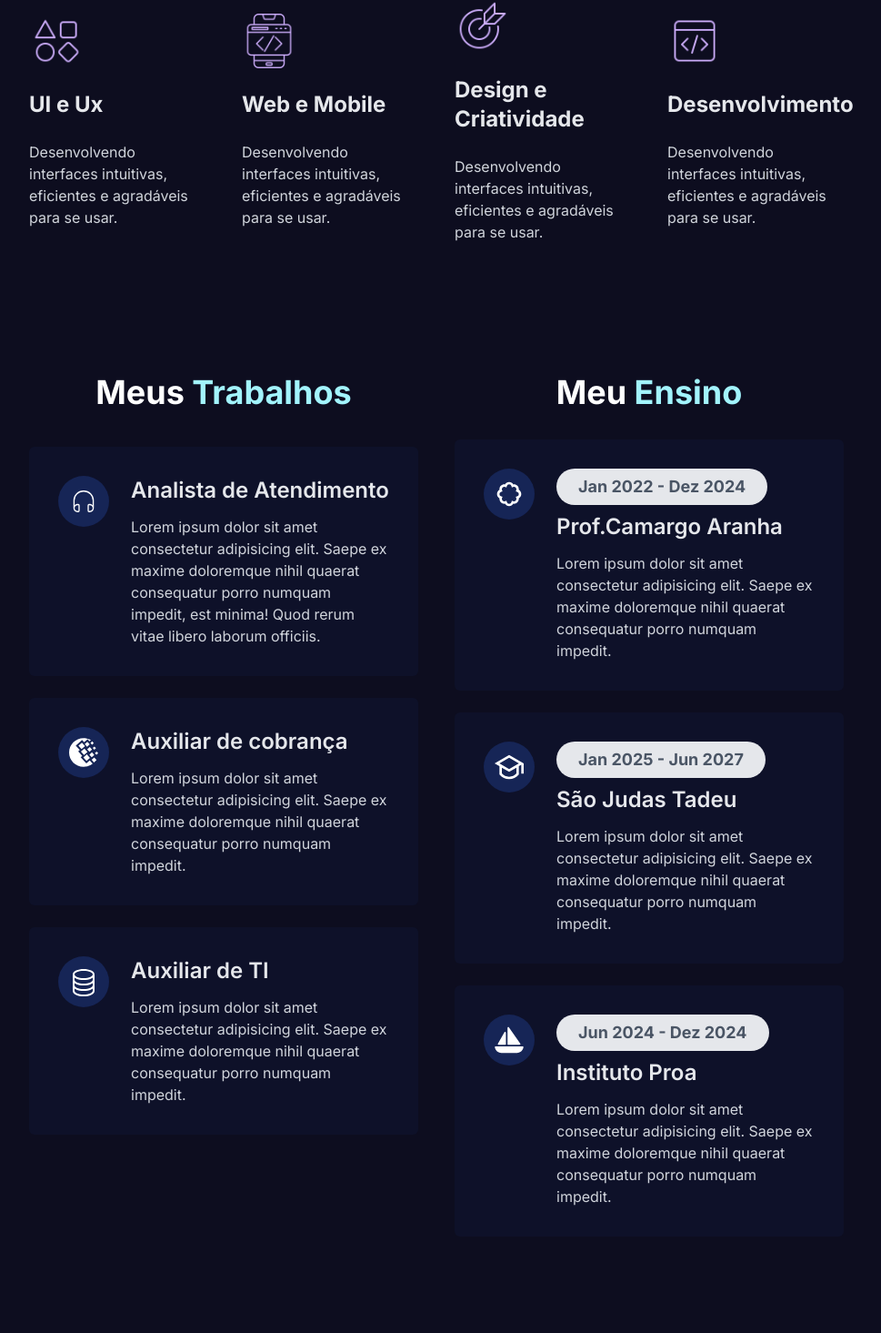
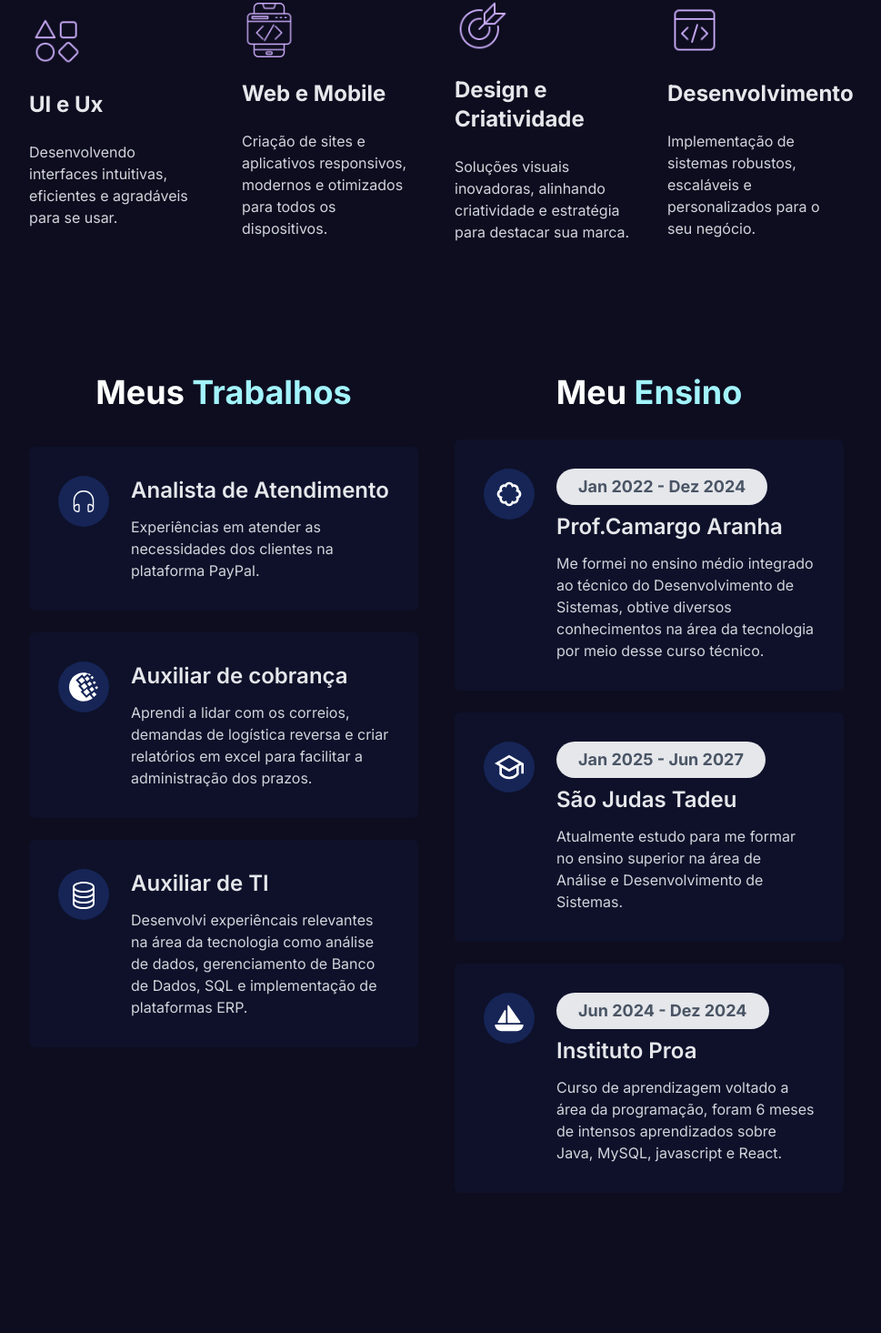
Before and after one commit to Cai0Sant0/PortfolioNext, a Next.js app: page / in a window 1280 px wide. Shown: the part 1089-2554 px from the top of the page at 91% size, without its empty margins (160-1129 px from the left). Built offline with nearby package versions, Linux system fonts and the light colour scheme.

Commit message:
textos concertados

```diff
--- a/components/Home/Resume/Resume.tsx
+++ b/components/Home/Resume/Resume.tsx
@@ -21,17 +21,17 @@ const Resume = () => {
             <ResumeCard
               Icon={CiHeadphones}
               role="Analista de Atendimento"
-              desc=" Lorem ipsum dolor sit amet consectetur adipisicing elit. Saepe ex maxime doloremque nihil quaerat consequatur porro numquam impedit, est minima! Quod rerum vitae libero laborum officiis."
+              desc="Experiências em atender as necessidades dos clientes na plataforma PayPal."
             />
             <ResumeCard
               Icon={SiWebmoney}
               role="Auxiliar de cobrança"
-              desc=" Lorem ipsum dolor sit amet consectetur adipisicing elit. Saepe ex maxime doloremque nihil quaerat consequatur porro numquam impedit."
+              desc="Aprendi a lidar com os correios, demandas de logística reversa e criar relatórios em excel para facilitar a administração dos prazos."
             />
             <ResumeCard
               Icon={BsDatabase}
               role="Auxiliar de TI"
-              desc=" Lorem ipsum dolor sit amet consectetur adipisicing elit. Saepe ex maxime doloremque nihil quaerat consequatur porro numquam impedit."
+              desc="Desenvolvi experiêncais relevantes na área da tecnologia como análise de dados, gerenciamento de Banco de Dados, SQL e implementação de plataformas ERP."
             />
           </div>
         </div>
@@ -44,19 +44,19 @@ const Resume = () => {
             <ResumeCard
               Icon={BiBadge}
               role="Prof.Camargo Aranha"
-              desc=" Lorem ipsum dolor sit amet consectetur adipisicing elit. Saepe ex maxime doloremque nihil quaerat consequatur porro numquam impedit."
+              desc="Me formei no ensino médio integrado ao técnico do Desenvolvimento de Sistemas, obtive diversos conhecimentos na área da tecnologia por meio desse curso técnico."
               date="Jan 2022 - Dez 2024"
             />
             <ResumeCard
               Icon={RiGraduationCapLine}
               role="São Judas Tadeu"
-              desc=" Lorem ipsum dolor sit amet consectetur adipisicing elit. Saepe ex maxime doloremque nihil quaerat consequatur porro numquam impedit."
+              desc="Atualmente estudo para me formar no ensino superior na área de Análise e Desenvolvimento de Sistemas."
               date="Jan 2025 - Jun 2027"
             />
             <ResumeCard
               Icon={FaSailboat}
               role="Instituto Proa"
-              desc=" Lorem ipsum dolor sit amet consectetur adipisicing elit. Saepe ex maxime doloremque nihil quaerat consequatur porro numquam impedit."
+              desc="Curso de aprendizagem voltado a área da programação, foram 6 meses de intensos aprendizados sobre Java, MySQL, javascript e React."
               date="Jun 2024 - Dez 2024"
             />
           </div>
--- a/components/Home/Services/Services.tsx
+++ b/components/Home/Services/Services.tsx
@@ -21,7 +21,7 @@ const Services = () => {
           <ServiceCards
             icon="/images/s2.png"
             name="Web e Mobile"
-            description="Desenvolvendo interfaces intuitivas, eficientes e agradáveis para se usar."
+            description="Criação de sites e aplicativos responsivos, modernos e otimizados para todos os dispositivos."
           />
         </div>
         <div data-aos = "fade-right" data-aos-anchor-placement = "top-center"
@@ -29,7 +29,7 @@ const Services = () => {
           <ServiceCards
             icon="/images/s3.png"
             name="Design e Criatividade"
-            description="Desenvolvendo interfaces intuitivas, eficientes e agradáveis para se usar."
+            description="Soluções visuais inovadoras, alinhando criatividade e estratégia para destacar sua marca."
           />
         </div>
         <div data-aos = "fade-right" data-aos-anchor-placement = "top-center"
@@ -37,7 +37,7 @@ const Services = () => {
           <ServiceCards
             icon="/images/s4.png"
             name="Desenvolvimento"
-            description="Desenvolvendo interfaces intuitivas, eficientes e agradáveis para se usar."
+            description="Implementação de sistemas robustos, escaláveis e personalizados para o seu negócio."
           />
         </div>
       </div>
```
